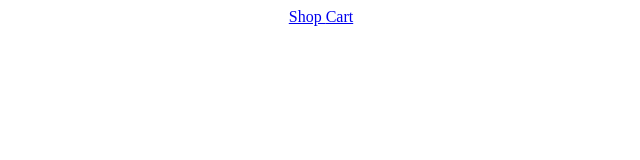
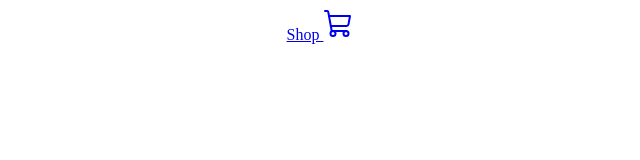
Before and after one commit to demetgas/skz-shop, a React (Create React App) app: page / in a window 1280 px wide. Shown: the top 160 px of the page, without its empty margins (319-959 px from the left). Built offline with nearby package versions, Linux system fonts and the light colour scheme.

Commit message:
Update navbar.jsx

```diff
--- a/src/components/navbar.jsx
+++ b/src/components/navbar.jsx
@@ -1,12 +1,13 @@
 import React from "react";
 import { Link } from "react-router-dom";
+import {ShoppingCart} from "phosphor-react";
 
 export const Navbar = () => {
   return (
     <div className="navbar">
       <div className="links">
         <Link to="/"> Shop </Link>
-        <Link to="/cart"> Cart </Link>
+        <Link to="/cart"> <ShoppingCart size={32}/> </Link>
       </div>
     </div>
   );
```
